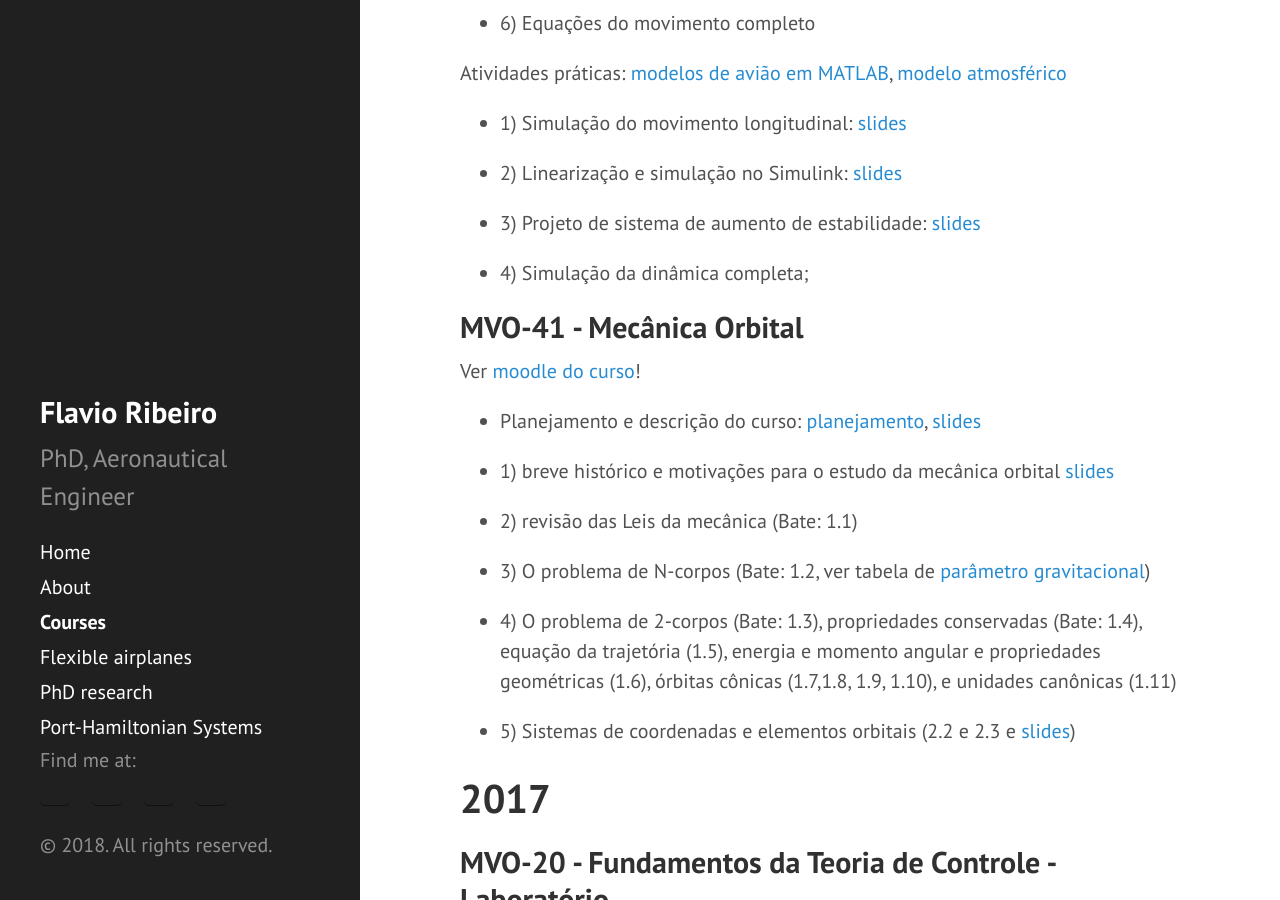
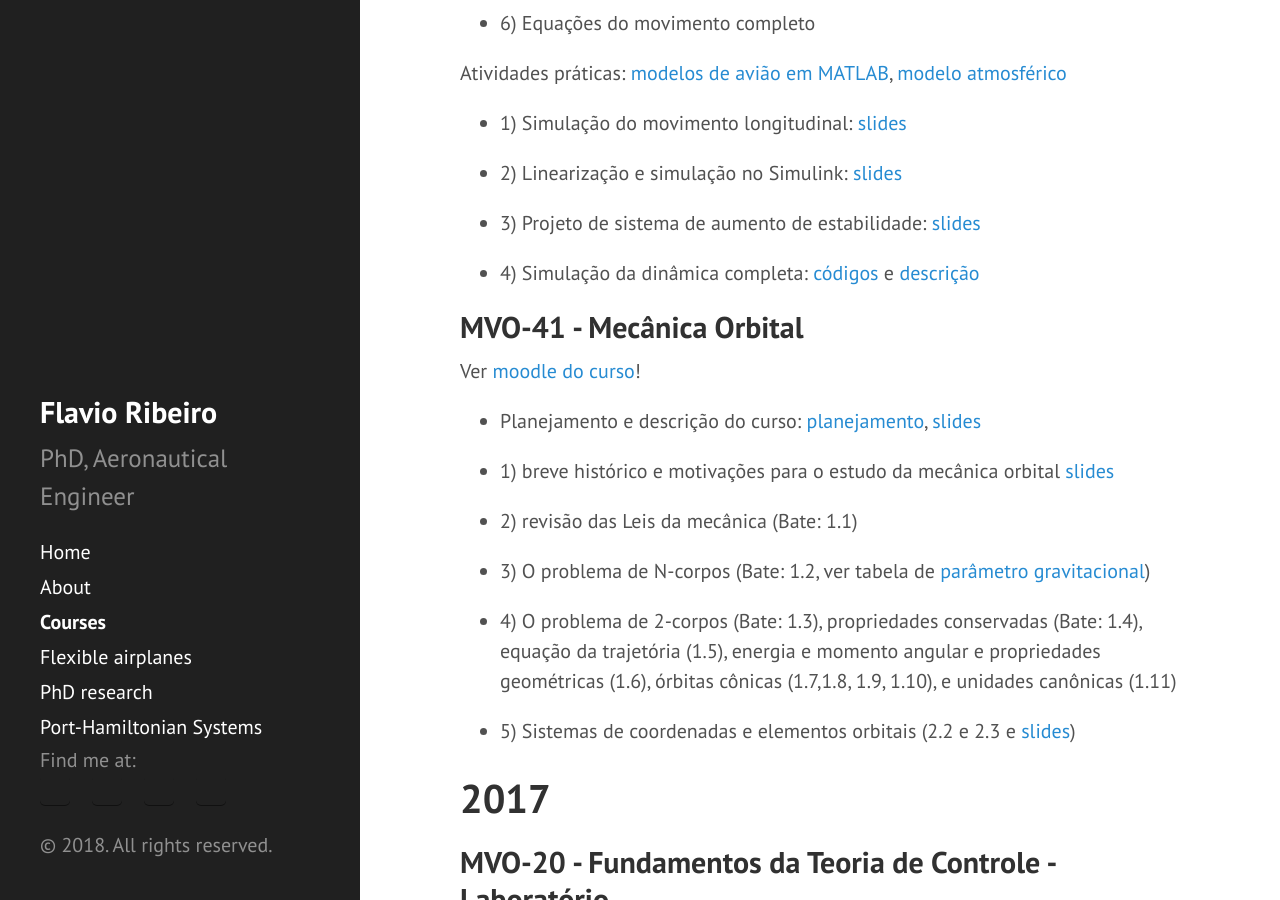
Before and after one commit to flavioluiz/flavioluiz.github.io, a Jekyll site: the page built from courses.md, in a window 1280 px wide and 900 px high, scrolled down 566 px. Built offline with Jekyll 4.4.1, drawn with Linux system fonts in a browser that asks for light colours.

Commit message:
slides e simulador de ab-722

```diff
--- a/courses.md
+++ b/courses.md
@@ -29,7 +29,7 @@ Atividades práticas: [modelos de avião em MATLAB](http://flavioluiz.github.io/
 
 * 3) Projeto de sistema de aumento de estabilidade: [slides](http://flavioluiz.github.io/cursos/AB722/labs/lab3.pdf)
 
-* 4) Simulação da dinâmica completa;
+* 4) Simulação da dinâmica completa: [códigos](http://flavioluiz.github.io/cursos/AB722/labs/simulador.zip) e [descrição](http://flavioluiz.github.io/cursos/AB722/labs/lab4.pdf)
 
 ## MVO-41 - Mecânica Orbital
 
```
Also changed, not shown: 2 other files.
